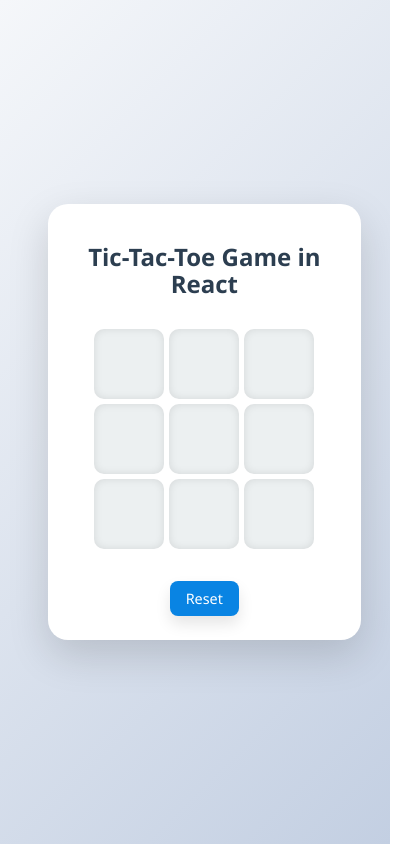
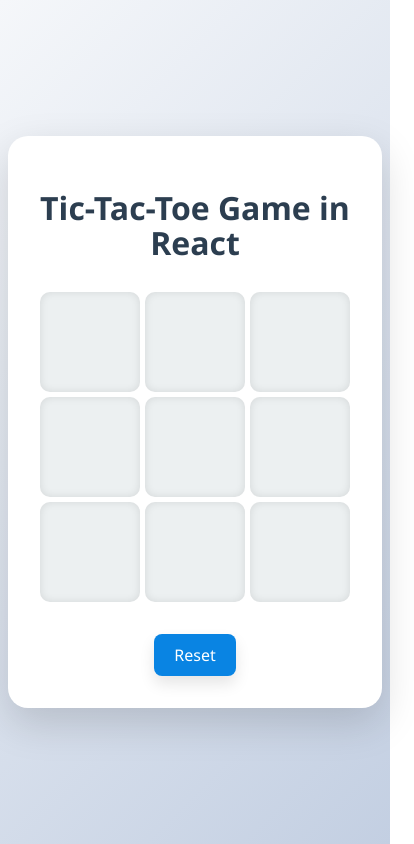
Before and after one commit to sheetalchaurasia21/Tic-Tac_Toe-Game, a React (Vite) app: page / in a window 390 px wide. Shown: the whole page, 414 px wide, since content can reach past the window. Built offline with nearby package versions, Linux system fonts and the light colour scheme.

Commit message:
Tic-Tac-Toe Game

```diff
--- a/src/components/tictactoe.css
+++ b/src/components/tictactoe.css
@@ -1,6 +1,16 @@
-/* tictactoe.css */
+/* .boxes{
+    display: flex;
+    width: 180px;
+    height: 180px;
+    background-color: aquamarine;
+    border: 4px solid #011923;
+    border-radius: 12px;
+}
+.board{
+    display: flex;
+} */
+ /* tictactoe.css */
 
-/* Base Styles */
 body {
   margin: 0;
   font-family: 'Segoe UI', Tahoma, Geneva, Verdana, sans-serif;
@@ -9,10 +19,6 @@ body {
   justify-content: center;
   align-items: center;
   min-height: 100vh;
-  padding: 1rem;
-  box-sizing: border-box;
-  max-width: 100vw;
-  overflow-x: hidden;
 }
 
 .container {
@@ -21,7 +27,6 @@ body {
   border-radius: 20px;
   background-color: #ffffff;
   box-shadow: 0 15px 40px rgba(0, 0, 0, 0.15);
-  width: 100%;
   max-width: 500px;
   margin: auto;
 }
@@ -32,32 +37,28 @@ body {
   margin-bottom: 2rem;
   font-weight: bold;
 }
-
-.Title img {
-  padding: 10px;
-  height: 40px;
+.Title img{
+    padding: 20px 20px;
+    height: 50px;
 }
 
-/* Game Board */
 .board {
   display: flex;
   flex-direction: column;
-  gap: 5px;
+  gap: 5px; /* Add vertical gap between rows */
   align-items: center;
   margin-bottom: 2rem;
 }
 
-.row1,
-.row2,
-.row3 {
+.row1, .row2, .row3 {
   display: flex;
-  gap: 5px;
+  gap: 5px; /* Add horizontal gap between boxes in each row */
 }
 
-/* Game Boxes */
+
 .boxes {
-  width: 90px;
-  height: 90px;
+  width: 100px;
+  height: 100px;
   background-color: #ecf0f1;
   border-radius: 10px;
   box-shadow: inset 0 0 8px rgba(0, 0, 0, 0.1);
@@ -68,10 +69,8 @@ body {
   justify-content: center;
 }
 
-.boxes img {
-  width: 60%;
-  height: 60%;
-  object-fit: contain;
+.boxes img{
+    margin: 50px 50px;
 }
 
 .boxes:hover {
@@ -79,7 +78,6 @@ body {
   transform: scale(1.05);
 }
 
-/* Reset Button */
 .reserButton {
   padding: 10px 20px;
   font-size: 1rem;
@@ -96,59 +94,3 @@ body {
   background-color: #74b9ff;
   transform: scale(1.1);
 }
-
-/* Media Queries for Responsive Design */
-
-/* Medium Screens (≤ 500px) */
-@media (max-width: 500px) {
-  .container {
-    padding: 1.5rem;
-    max-width: 90%;
-  }
-
-  .Title {
-    font-size: 1.5rem;
-  }
-
-  .Title img {
-    height: 30px;
-    padding: 8px;
-  }
-
-  .boxes {
-    width: 70px;
-    height: 70px;
-  }
-
-  .boxes img {
-    width: 65%;
-    height: 65%;
-  }
-
-  .reserButton {
-    font-size: 0.9rem;
-    padding: 8px 16px;
-  }
-}
-
-/* Small Screens (≤ 350px) */
-@media (max-width: 350px) {
-  .Title {
-    font-size: 1.2rem;
-  }
-
-  .boxes {
-    width: 55px;
-    height: 55px;
-  }
-
-  .boxes img {
-    width: 60%;
-    height: 60%;
-  }
-
-  .reserButton {
-    font-size: 0.8rem;
-    padding: 6px 12px;
-  }
-}
```
